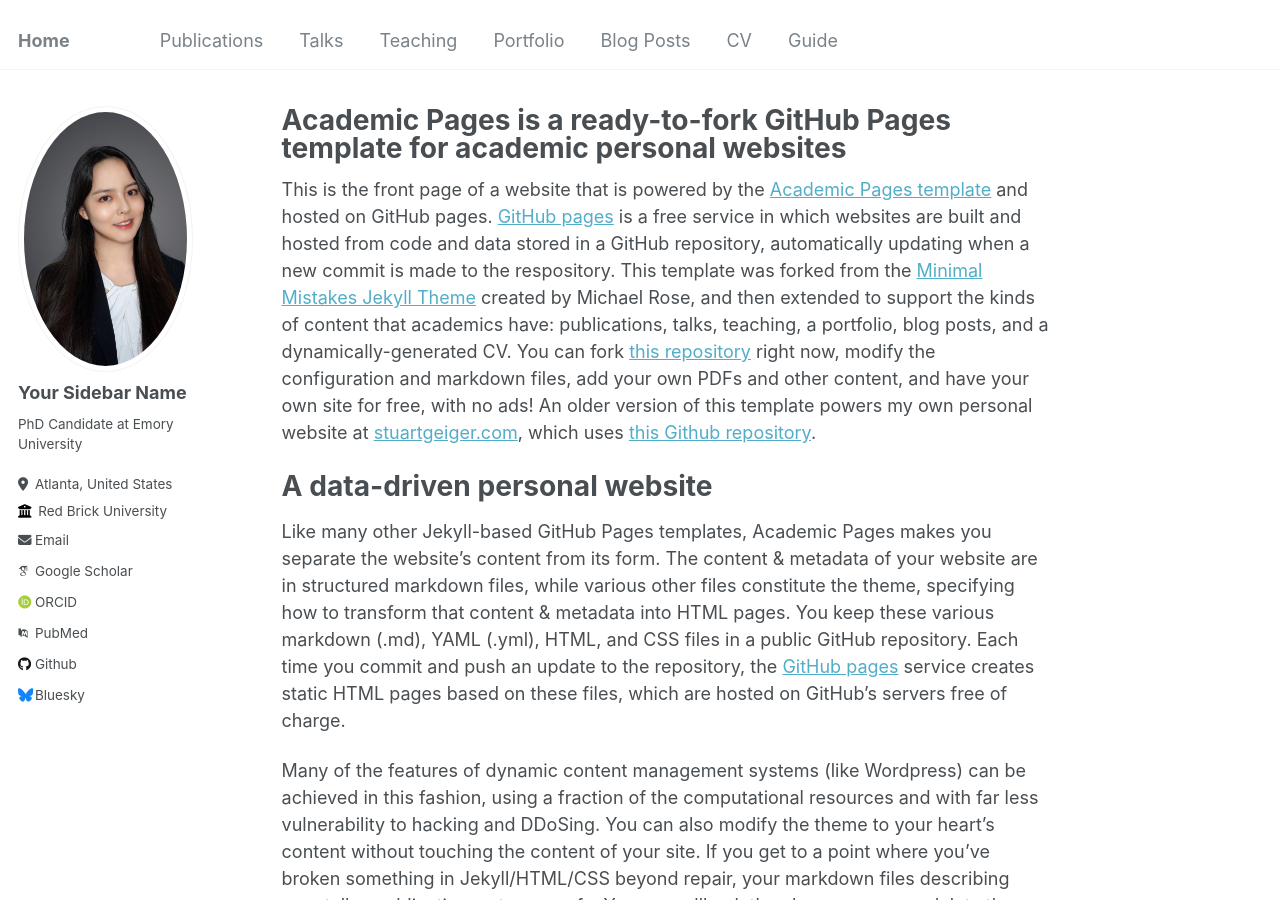
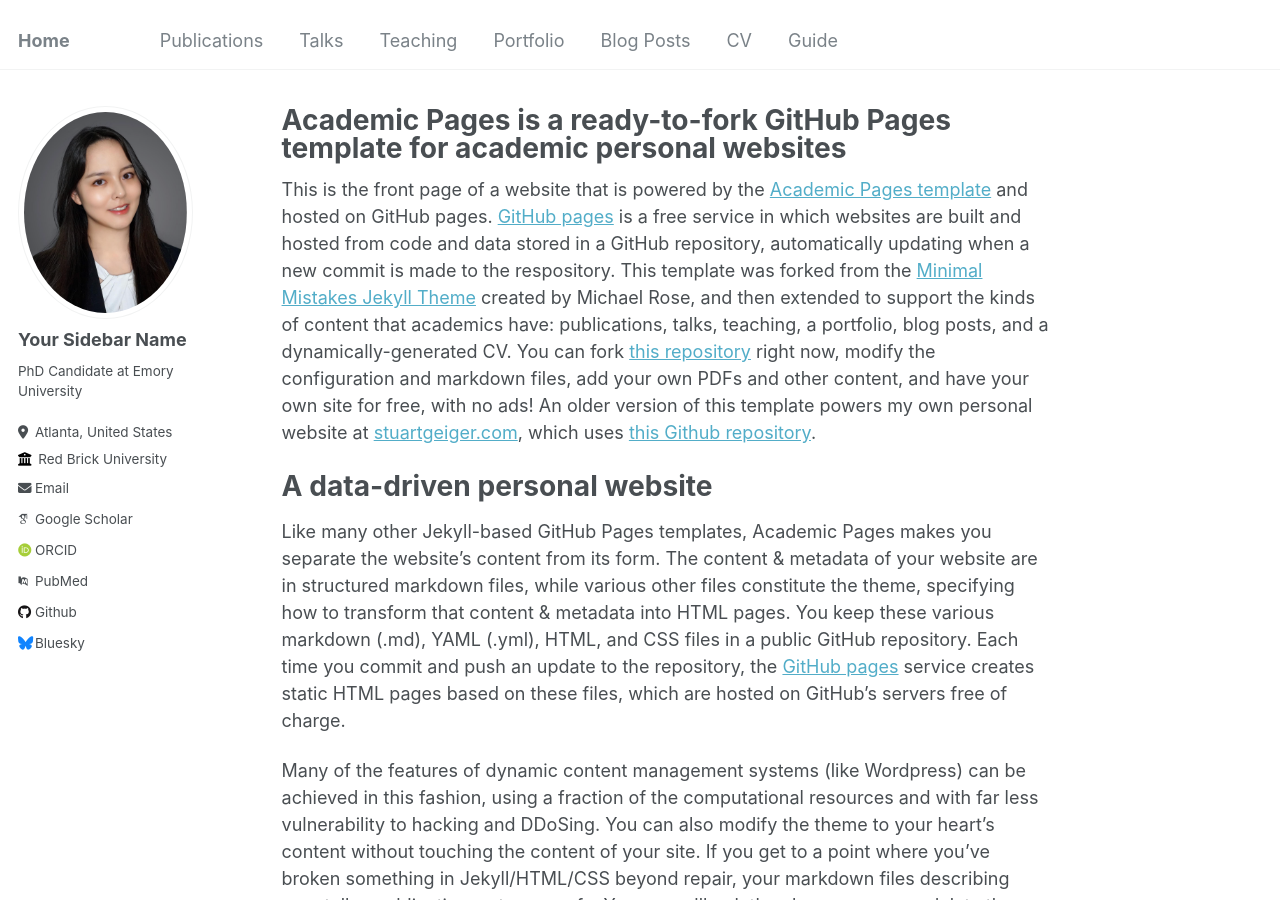
Before and after one commit to PeiboZhang/peibozhang.github.io, a Jekyll site: the page built from _pages/about.md, in a window 1280 px wide and 900 px high. Built offline with Jekyll 4.4.1, drawn with Linux system fonts in a browser that asks for light colours; some web fonts are replaced.

Commit message:
Update _config.yml

```diff
--- a/_config.yml
+++ b/_config.yml
@@ -21,7 +21,7 @@ repository               : "academicpages/academicpages.github.io"
 #               Additional customization can be done by editing /_includes/author-profile.html
 author:
   # Biographic information
-  avatar           : "peibo_profile_pic.png"
+  avatar           : "profile_peibo.png"
   name             : "Your Sidebar Name"
   pronouns         : # example: "she/her"
   bio              : "PhD Candidate at Emory University"
```
